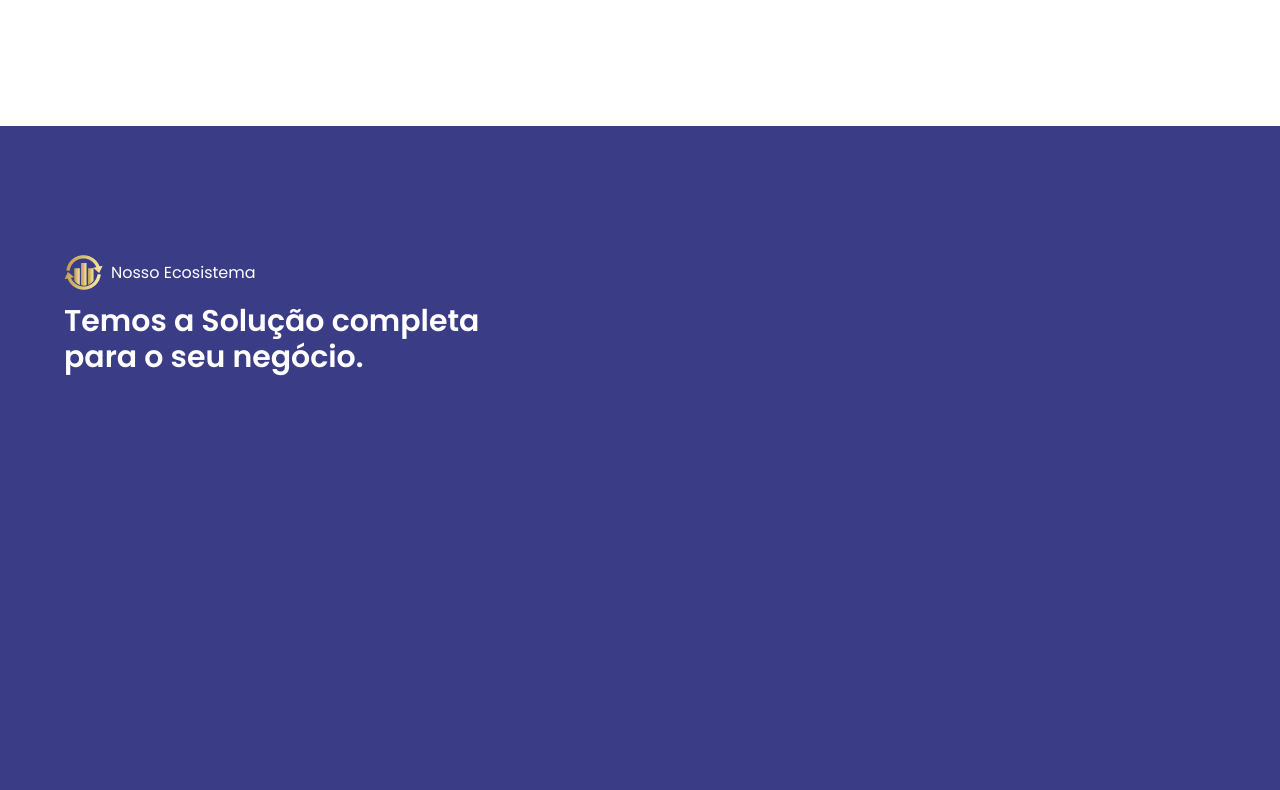
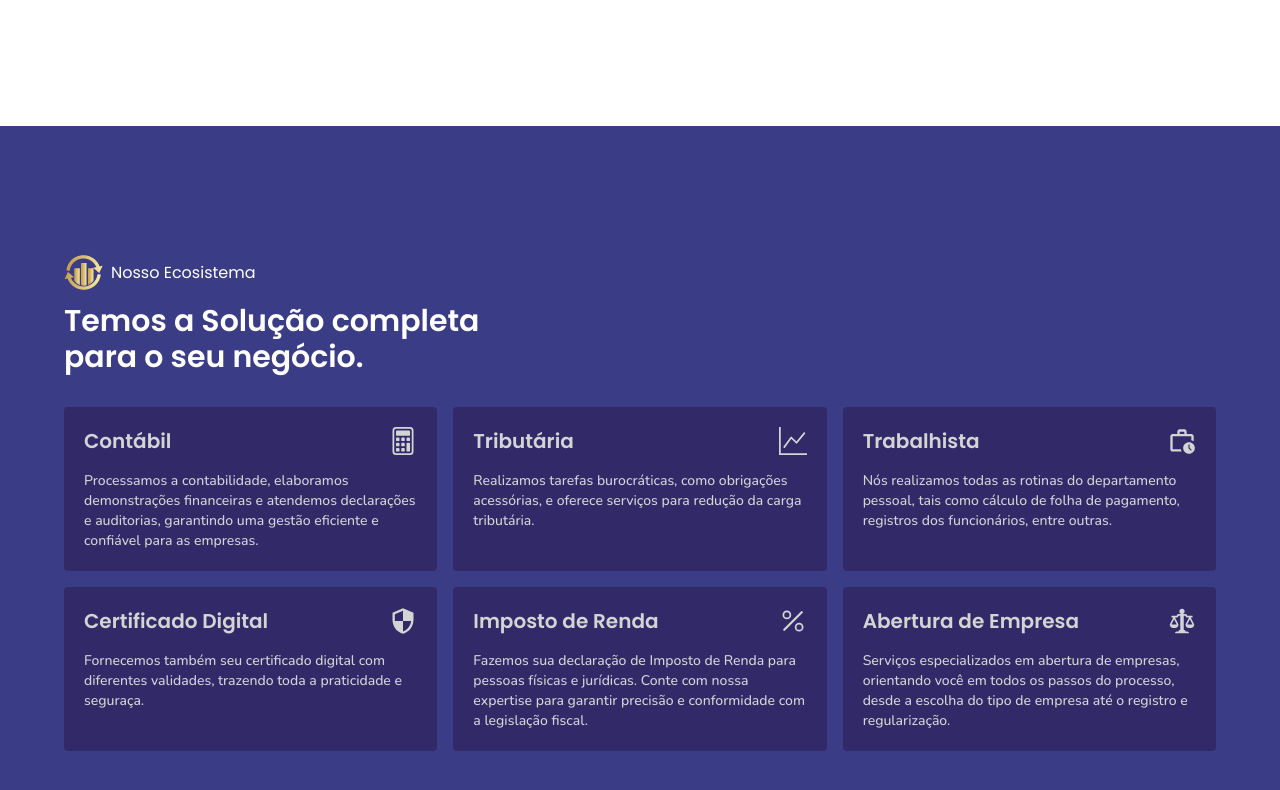
Before and after one commit to adailtoncaze/landingpage-grassessoria, a Next.js app: page / in a window 1280 px wide. Shown: the part 2014-2804 px from the top of the page. Built offline with nearby package versions, Linux system fonts and the light colour scheme.

Commit message:
created section soluction

```diff
--- /dev/null
+++ b/src/app/components/card/index.tsx
@@ -0,0 +1,27 @@
+import Image from "next/image"
+import { ReactNode } from "react"
+
+interface CardProps {
+    card: {
+        icon: ReactNode
+        title: string
+        text: string
+    }
+
+}
+
+export const Card = ({ card }: CardProps) => {
+    return (
+        <div className="text-neutral-300 bg-gr-blue-card py-5 px-5 rounded hover:bg-gr-blue-dark hover:text-neutral-100">
+            <div className="flex items-center justify-between pb-4">
+                <h1 className="font-semibold text-xl">
+                    {card.title}
+                </h1>
+                {card.icon}
+            </div>
+            <p className="font-mono font-medium text-sm">
+                {card.text}
+            </p>
+        </div>
+    )
+}
--- a/src/app/components/pages/home/soluction-section/index.tsx
+++ b/src/app/components/pages/home/soluction-section/index.tsx
@@ -1,3 +1,7 @@
+import { BsCalculator, BsGraphUp, BsPercent } from 'react-icons/bs'
+import { MdSecurity, MdOutlineWorkHistory } from 'react-icons/md'
+import { GoLaw } from 'react-icons/go'
+import { Card } from "@/app/components/card"
 import { HeaderTitle } from "@/app/components/header-title"
 
 export const SoluctionSection = () => {
@@ -13,6 +17,63 @@ export const SoluctionSection = () => {
                     Temos a Solução completa
                     para o seu negócio.
                 </h1>
+
+                <div className='grid grid-cols-3 gap-4'>
+                    <Card card={{
+                        icon: <BsCalculator size={28} />,
+                        title: 'Contábil',
+                        text: 'Processamos a contabilidade, elaboramos demonstrações financeiras e atendemos declarações e auditorias, garantindo uma gestão eficiente e confiável para as empresas.'
+
+                    }}
+
+                    />
+
+                    <Card card={{
+                        icon: <BsGraphUp size={28} />,
+                        title: 'Tributária',
+                        text: 'Realizamos tarefas burocráticas, como obrigações acessórias, e oferece serviços para redução da carga tributária.'
+
+                    }}
+
+                    />
+
+                    <Card card={{
+                        icon: <MdOutlineWorkHistory size={28} />,
+                        title: 'Trabalhista',
+                        text: 'Nós realizamos todas as rotinas do departamento pessoal, tais como cálculo de folha de pagamento, registros dos funcionários, entre outras.'
+
+                    }}
+
+                    />
+                    <Card card={{
+                        icon: <MdSecurity size={28} />,
+                        title: 'Certificado Digital',
+                        text: 'Fornecemos também seu certificado digital com diferentes validades, trazendo toda a praticidade e seguraça.'
+
+                    }}
+
+                    />
+
+                    <Card card={{
+                        icon: <BsPercent size={28} />,
+                        title: 'Imposto de Renda',
+                        text: 'Fazemos sua declaração de Imposto de Renda para pessoas físicas e jurídicas. Conte com nossa expertise para garantir precisão e conformidade com a legislação fiscal.'
+
+                    }}
+
+                    />
+
+                    <Card card={{
+                        icon: <GoLaw size={28} />,
+                        title: 'Abertura de Empresa',
+                        text: 'Serviços especializados em abertura de empresas, orientando você em todos os passos do processo, desde a escolha do tipo de empresa até o registro e regularização. '
+
+                    }}
+
+                    />
+                </div>
+
+
             </div>
         </section>
     )
--- a/tailwind.config.js
+++ b/tailwind.config.js
@@ -11,6 +11,7 @@ module.exports = {
       colors: {
         'gr-blue-primary': '#3b3c86',
         'gr-blue-dark': '#313272',
+        'gr-blue-card': '#322A68',
         'gr-text-base': '#303030'
       },
       backgroundImage: {
```
